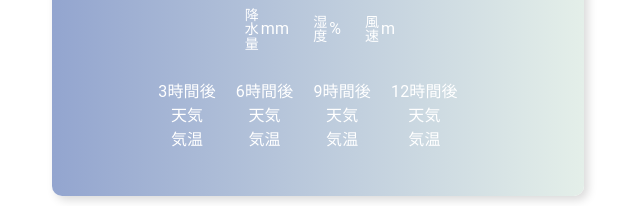
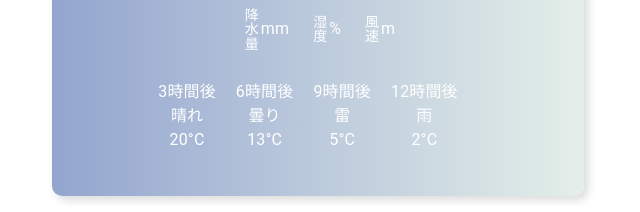
Before and after one commit to ayaka910kudo/weather-forecast, a Next.js app: page / in a window 1280 px wide. Shown: the part 133-345 px from the top of the page, without its empty margins (322-962 px from the left). Built offline with nearby package versions, Linux system fonts and the light colour scheme; no server answers.

Commit message:
体裁を整えた

```diff
--- a/src/components/WeatherBox.tsx
+++ b/src/components/WeatherBox.tsx
@@ -4,6 +4,7 @@ import { weatherTranslation } from "../constants/translation";
 import { useWeather } from "../hooks/useWeather";
 import Box from "@mui/material/Box";
 import Typography from "@mui/material/Typography";
+import HourlyWeatherItem from "./HourlyWeatherItem";
 
 const WeatherBox = () => {
   const { weatherData } = useWeather("Tokyo");
@@ -15,7 +16,7 @@ const WeatherBox = () => {
           background: "linear-gradient(to right, #93a5cf, #e4efe9)",
           boxShadow: "4px 4px 10px rgba(0, 0, 0, 0.15)", // 影を追加するときはその分
           color: "white", // テキストの色を白に設定
-          margin: "10px",
+          m: "10px",
           borderRadius: "10px", // 角を丸くする
           flexDirection: "column", // 縦並びに設定
           alignItems: "center", // 中央揃え
@@ -23,21 +24,21 @@ const WeatherBox = () => {
         }}
       >
         <Box sx={{ p: 3 }}>
-          <Typography variant="body1" style={{ margin: "10px" }}>
+          <Typography variant="body1" sx={{ m: "10px" }}>
             {weatherData?.name}
           </Typography>
-          <Typography variant="h2" style={{ margin: "10px" }}>
+          <Typography variant="h2" sx={{ m: "10px" }}>
             {`${(weatherData?.main.temp - 273.15).toFixed(1)}°C`}
           </Typography>
 
-          <Typography variant="body1" style={{ margin: "10px" }}>
+          <Typography variant="body1" sx={{ m: "10px" }}>
             {weatherTranslation[weatherData?.weather[0].main]}
           </Typography>
           <Box
             sx={{
               display: "flex",
               justifyContent: "center",
-              margin: "10px",
+              m: "10px",
             }}
           >
             <Box
@@ -45,19 +46,19 @@ const WeatherBox = () => {
                 display: "flex",
                 justifyContent: "center",
                 alignItems: "center",
-                margin: "10px",
+                m: "10px",
               }}
             >
               <Typography
                 variant="body2"
-                style={{
+                sx={{
                   // backgroundColor: "blue",
                   writingMode: "vertical-rl",
                 }}
               >
                 降水量
               </Typography>
-              <Typography variant="body1" style={{ textAlign: "center" }}>
+              <Typography variant="body1" sx={{ textAlign: "center" }}>
                 mm
               </Typography>
             </Box>
@@ -67,19 +68,19 @@ const WeatherBox = () => {
                 display: "flex",
                 justifyContent: "center",
                 alignItems: "center",
-                margin: "10px",
+                m: "10px",
               }}
             >
               <Typography
                 variant="body2"
-                style={{
+                sx={{
                   // backgroundColor: "blue",
                   writingMode: "vertical-rl",
                 }}
               >
                 湿度
               </Typography>
-              <Typography variant="body1" style={{ textAlign: "center" }}>
+              <Typography variant="body1" sx={{ textAlign: "center" }}>
                 %
               </Typography>
             </Box>
@@ -89,119 +90,55 @@ const WeatherBox = () => {
                 display: "flex",
                 justifyContent: "center",
                 alignItems: "center",
-                margin: "10px",
+                m: "10px",
               }}
             >
               <Typography
                 variant="body2"
-                style={{
+                sx={{
                   // backgroundColor: "blue",
                   writingMode: "vertical-rl",
                 }}
               >
                 風速
               </Typography>
-              <Typography variant="body1" style={{ textAlign: "center" }}>
+              <Typography variant="body1" sx={{ textAlign: "center" }}>
                 m
               </Typography>
             </Box>
-            {/* <Typography variant="body1" style={{ backgroundColor: "green" ,margin: "10px"}}>湿度</Typography>
-              <Typography variant="body1" style={{ backgroundColor: "green" ,margin: "10px"}}>風速</Typography> */}
+            {/* <Typography variant="body1" sx={{ backgroundColor: "green", m: "10px" }}>
+              湿度
+            </Typography>
+            <Typography variant="body1" sx={{ backgroundColor: "green", m: "10px" }}>
+              風速
+            </Typography> */}
           </Box>
           <Box
             sx={{
               display: "flex",
               justifyContent: "center",
-              margin: "10px",
+              m: "10px",
             }}
           >
-            <Box
-              sx={{
-                display: "flex",
-                justifyContent: "center",
-                alignItems: "center",
-                margin: "10px",
-                flexDirection: "column", //縦向きに組む
-              }}
-            >
-              <Typography variant="body1" style={{ textAlign: "center" }}>
-                3時間後
-              </Typography>
-              <Typography variant="body1" style={{ textAlign: "center" }}>
-                天気
-              </Typography>
-              <Typography variant="body1" style={{ textAlign: "center" }}>
-                気温
-              </Typography>
-            </Box>
-            <Box
-              sx={{
-                display: "flex",
-                justifyContent: "center",
-                alignItems: "center",
-                margin: "10px",
-                flexDirection: "column", //縦向きに組む
-              }}
-            >
-              <Typography variant="body1" style={{ textAlign: "center" }}>
-                6時間後
-              </Typography>
-              <Typography variant="body1" style={{ textAlign: "center" }}>
-                天気
-              </Typography>
-              <Typography variant="body1" style={{ textAlign: "center" }}>
-                気温
-              </Typography>
-            </Box>
-            <Box
-              sx={{
-                display: "flex",
-                justifyContent: "center",
-                alignItems: "center",
-                margin: "10px",
-                flexDirection: "column", //縦向きに組む
-              }}
-            >
-              <Typography variant="body1" style={{ textAlign: "center" }}>
-                9時間後
-              </Typography>
-              <Typography variant="body1" style={{ textAlign: "center" }}>
-                天気
-              </Typography>
-              <Typography variant="body1" style={{ textAlign: "center" }}>
-                気温
-              </Typography>
-            </Box>
-            <Box
-              sx={{
-                display: "flex",
-                justifyContent: "center",
-                alignItems: "center",
-                margin: "10px",
-                flexDirection: "column", //縦向きに組む
-              }}
-            >
-              <Typography variant="body1" style={{ textAlign: "center" }}>
-                12時間後
-              </Typography>
-              <Typography variant="body1" style={{ textAlign: "center" }}>
-                天気
-              </Typography>
-              <Typography variant="body1" style={{ textAlign: "center" }}>
-                気温
-              </Typography>
-            </Box>
+            <HourlyWeatherItem hour={3} weather="晴れ" temperature={20} />
+            <HourlyWeatherItem hour={6} weather="曇り" temperature={13} />
+            <HourlyWeatherItem hour={9} weather="雷" temperature={5} />
+            <HourlyWeatherItem hour={12} weather="雨" temperature={2} />
 
             <Box
               sx={{
                 display: "flex",
                 justifyContent: "center",
                 alignItems: "center",
-                margin: "10px",
+                m: "10px",
               }}
             ></Box>
-            {/* <Typography variant="body1" style={{ backgroundColor: "green" ,margin: "10px"}}>湿度</Typography>
-              <Typography variant="body1" style={{ backgroundColor: "green" ,margin: "10px"}}>風速</Typography> */}
+            {/* <Typography variant="body1" sx={{ backgroundColor: "green", m: "10px" }}>
+              湿度
+            </Typography>
+            <Typography variant="body1" sx={{ backgroundColor: "green", m: "10px" }}>
+              風速
+            </Typography> */}
           </Box>
         </Box>
       </Box>
```
